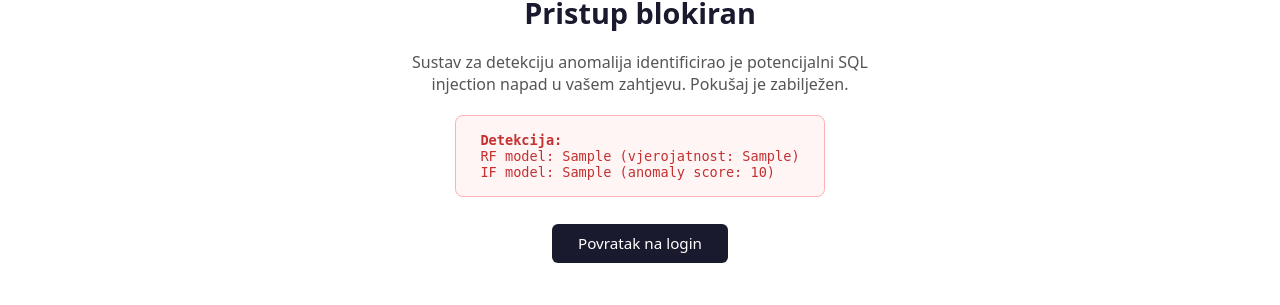
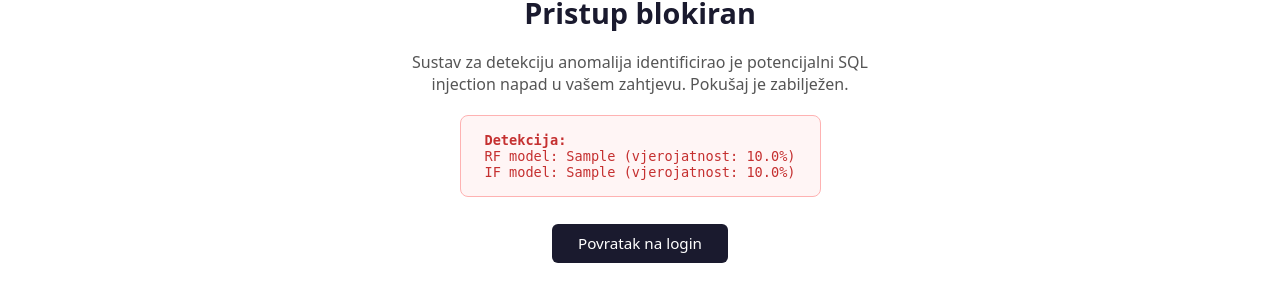
Before and after one commit to viserionnina/pharmapulse_app_for_detection_of_anomalies_attacks_in_databases_using_ml, a Flask app: template templates/blocked.html in a window 1280 px wide. Shown: the part 386-691 px from the top of the page. Run offline with Flask 3, Linux system fonts and the light colour scheme; the template is opened without the code that fills it: most values are stand-ins (such as "Sample title", 1, 10 or a date in 2020); some libraries are stand-ins or nearby versions.

Commit message:
Format anomaly detection probabilities in blocked page for better readability

```diff
--- a/templates/blocked.html
+++ b/templates/blocked.html
@@ -10,8 +10,8 @@
   {% if details %}
   <div class="blocked-details">
     <strong>Detekcija:</strong><br>
-    RF model: {{ details.rf_pred }} (vjerojatnost: {{ details.rf_proba }})<br>
-    IF model: {{ details.if_pred }} (anomaly score: {{ details.if_score }})
+    RF model: {{ details.rf_pred }} (vjerojatnost: {{ "%.1f"|format(details.rf_proba * 100) }}%)<br>
+    IF model: {{ details.if_pred }} (vjerojatnost: {{ "%.1f"|format(details.if_proba * 100) }}%)
   </div>
   {% endif %}
   <a href="{{ url_for('login') }}" class="blocked-btn">Povratak na login</a>
```
